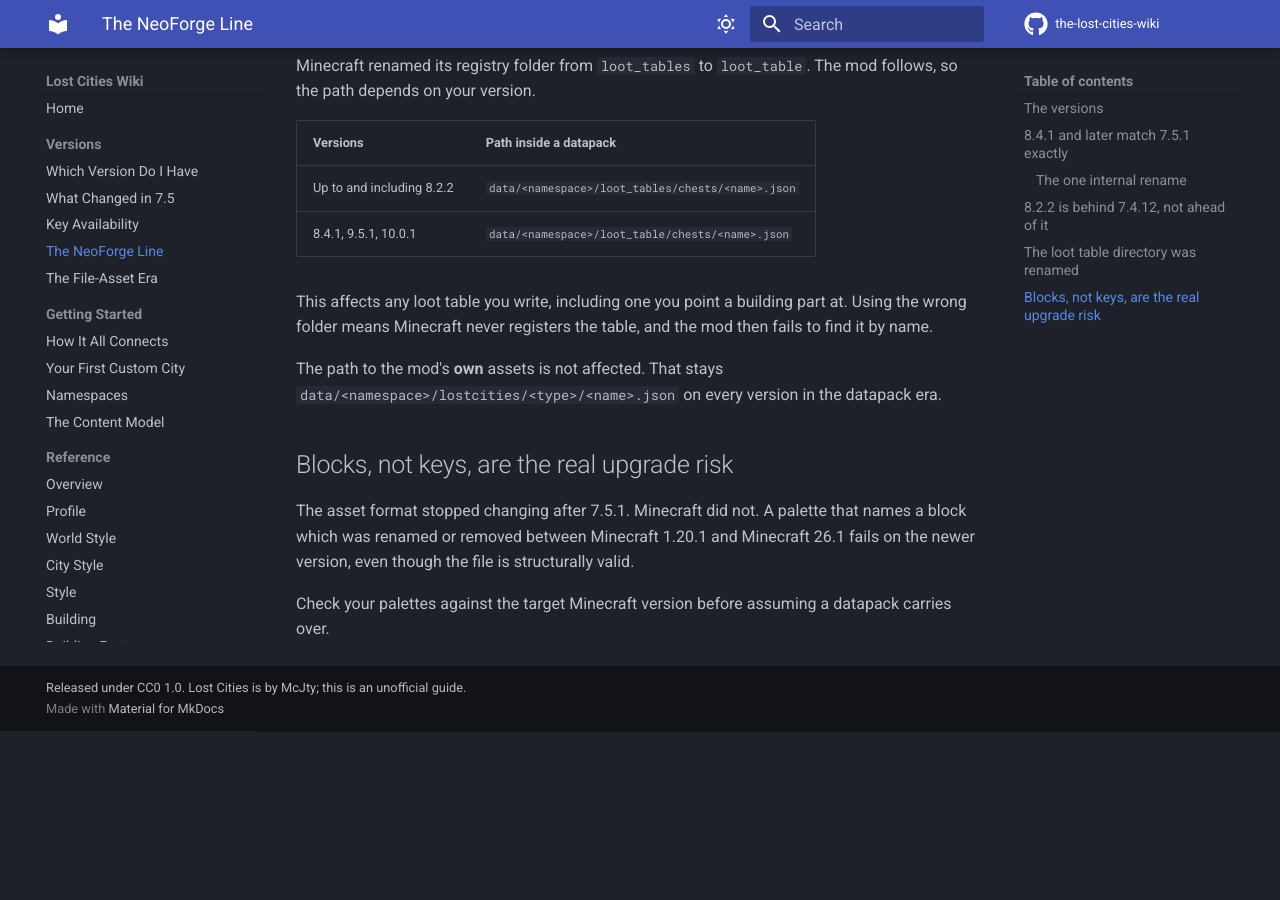
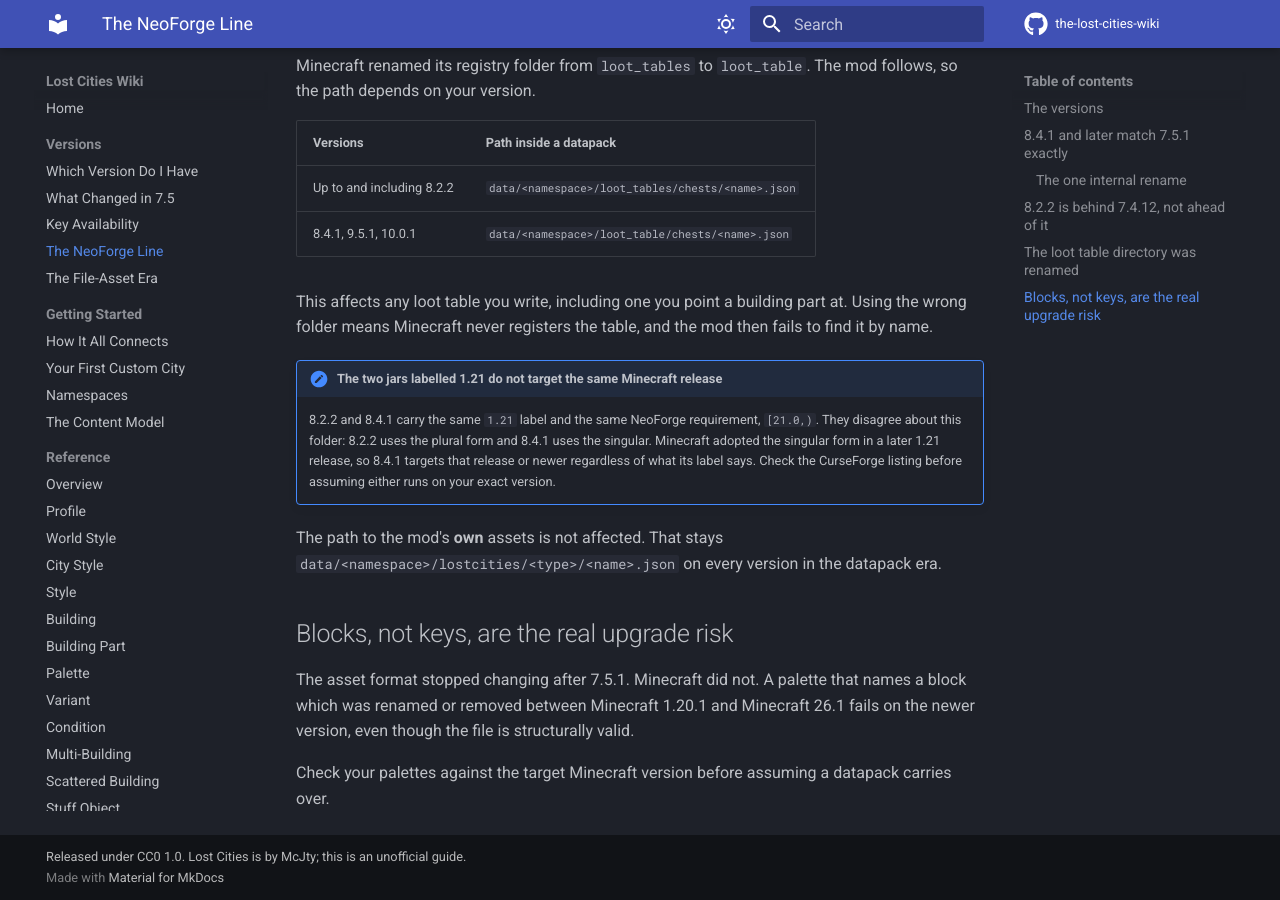
Before and after one commit to RinkyDinkyNooble/the-lost-cities-wiki, an MkDocs documentation site: the page built from docs/versions/neoforge.md, in a window 1280 px wide and 900 px high, scrolled down 2599 px. Built offline with MkDocs 1.6.1 and Material for MkDocs 9.7.7, drawn with Linux system fonts in a browser that asks for light colours; comment, search, counter and statistics services are not loaded; before the commit the page ends 3330 px from its top, so only the background shows below that.

Commit message:
Correct the legacy config path and flag the 1.21 label collision
The file-asset era page gave config/lostcities.cfg. The mod builds the
path from the config directory, then lostcities, then general.cfg, in all
4 versions of that era.

Also records that 8.2.2 and 8.4.1 share the 1.21 label and the same
NeoForge requirement while disagreeing about the loot table folder, so
8.4.1 targets a later Minecraft release than its label states.

Co-Authored-By: Claude Opus 5 <noreply@anthropic.com>

```diff
--- a/docs/versions/neoforge.md
+++ b/docs/versions/neoforge.md
@@ -95,6 +95,14 @@ This affects any loot table you write, including one you point a building part a
 Using the wrong folder means Minecraft never registers the table, and the mod then
 fails to find it by name.
 
+!!! note "The two jars labelled 1.21 do not target the same Minecraft release"
+    8.2.2 and 8.4.1 carry the same `1.21` label and the same NeoForge requirement,
+    `[21.0,)`. They disagree about this folder: 8.2.2 uses the plural form and
+    8.4.1 uses the singular. Minecraft adopted the singular form in a later 1.21
+    release, so 8.4.1 targets that release or newer regardless of what its label
+    says. Check the CurseForge listing before assuming either runs on your exact
+    version.
+
 The path to the mod's **own** assets is not affected. That stays
 `data/<namespace>/lostcities/<type>/<name>.json` on every version in the datapack
 era.
```
Also changed, not shown: docs/versions/legacy.md (+4 -1 lines).
